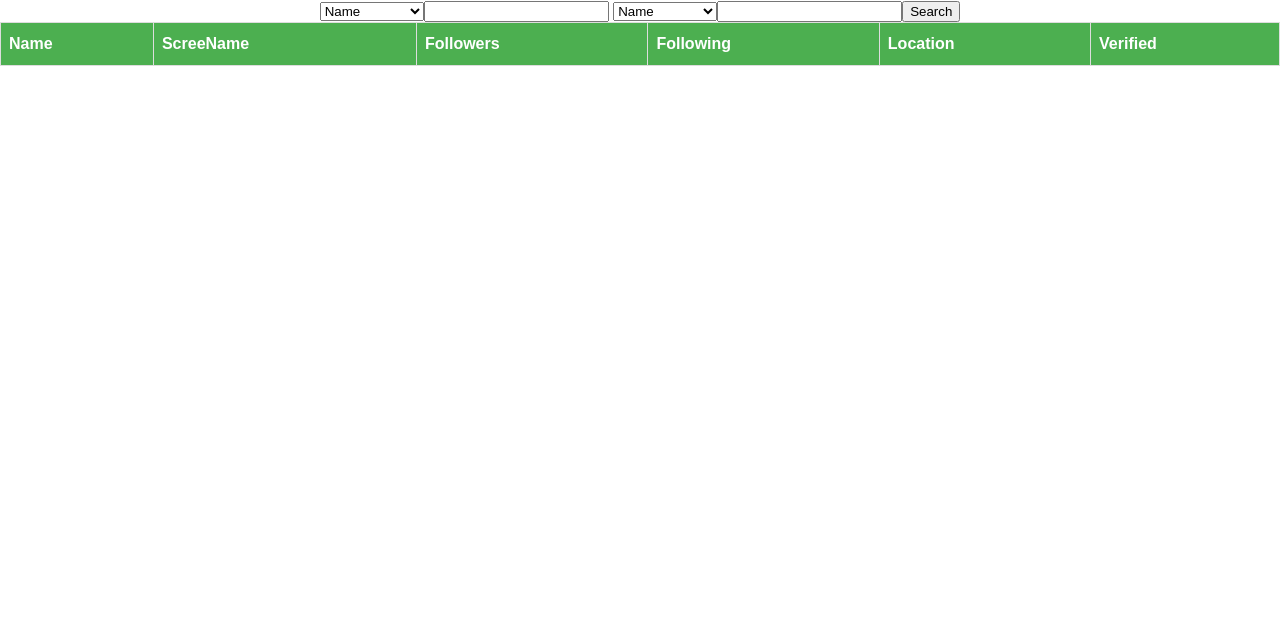
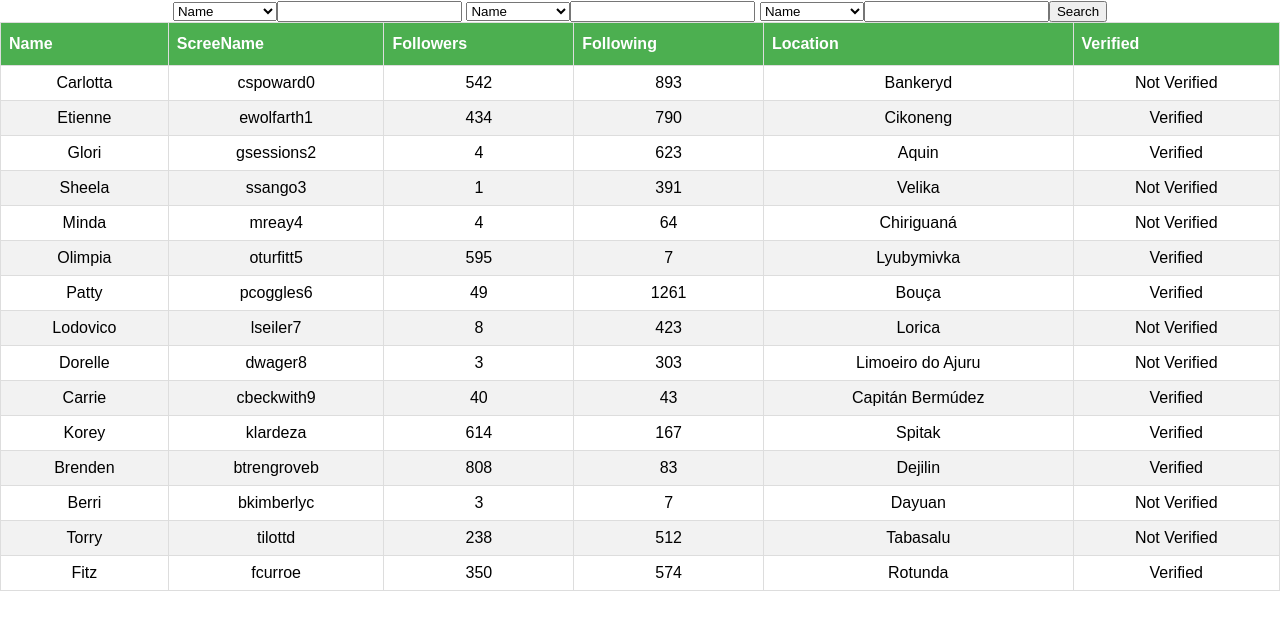
Before and after one commit to ajitamishra/assignment, a React (Create React App) app: page / in a window 1280 px wide. Shown: the top 630 px of the page. Built offline with nearby package versions, Linux system fonts and the light colour scheme.

Commit message:
Filters added

```diff
--- a/src/Components/Child.js
+++ b/src/Components/Child.js
@@ -19,38 +19,50 @@ function Child(props) {
     const data= MOCK_DATA;
     const columns=['Name','ScreeName','Followers','Following','Location','Verified']
 
-   var obj=data;
-   var filtered=data;
+    const res=[];
+    const filteredData=data.filter((item)=>
+    {
+        var val=true;
+      props.con.forEach(doc=>{
 
-    const filteredData=props.con.map(doc=>
+          if(doc.id==="followers")
           {
-          obj=filtered;
-          filtered=()=>{
-
-              if(doc.id=="followers")
+              if(doc.operator==="GTE")
               {
-                 if(doc.operator=="GTE")
+                  if(item.followers>=Number(doc.filter)&& val)
+                  val=true;
+                  else
+                  val=false;
+              }
+              else if(doc.operator==="LTE")
               {
-                     return obj.filter(obj1=>obj1.followers>=Number(doc.filter))
-                 }
+                if(item.followers<=Number(doc.filter) && val)
+                  val=true;
                   else
-                 {
-                    return obj.filter(obj1=>obj1.followers<=Number(doc.filter))
+                  val=false;
             }
           }
-             else if(doc.id=="location")
+          if(doc.id==="location")
           {
-              if(doc.operator=="CONTAINS")
+              if(item.location.includes(doc.filter) && val)
+              val=true;
+              else
+              val=false;
+          }
+          if(doc.id==="verified")
           {
-                  return obj.filter(obj1=>obj1.location.includes(doc.filter))
-              }
-              }
+              if(item.verified && val)
+              val=true;
+              else
+              val=false
+
           }
 
       })
-         console.log(filteredData)
-
-
+        if(val)
+        res.push(item)
+    })
+        console.log(res)
 
 
 
@@ -78,16 +90,16 @@ function Child(props) {
 
 
             <tbody>
-                {/* {filteredData.map(user=>
+                {res.map(user=>
                     <tr>
                         <td>{user.name}</td>
                         <td>{user.sname}</td>
                         <td>{user.followers}</td>
                         <td>{user.following}</td>
                         <td>{user.location}</td>
-                        <td>{user.verified}</td>
+                        <td>{user.verified===true ?"Verified":"Not Verified"}</td>
 
-                    </tr>)} */}
+                    </tr>)}
             </tbody>
 
 
--- a/src/Components/Filter.js
+++ b/src/Components/Filter.js
@@ -34,7 +34,12 @@ class Filter extends React.Component {
         id:"",
         operator:"",
         filter:""
-        }
+        },
+      boolFilter:{
+        id:"",
+        operator:"",
+        filter:""
+      }
     };
 
 
@@ -64,6 +69,33 @@ class Filter extends React.Component {
         this.setState(prevState => ({
             integerFilter: {                   // object that we want to update
                 ...prevState.integerFilter,    // keep all other key-value pairs
+                filter: e.target.value       // update the value of specific key
+            }
+        }))
+      };
+      handleChangeBoolId=e=>{
+        this.setState({id:e.target.value})
+        this.setState(prevState => ({
+            boolFilter: {                   // object that we want to update
+                ...prevState.boolFilter,    // keep all other key-value pairs
+                id: e.target.value       // update the value of specific key
+            }
+        }))
+    }
+    handleChangeBoolOperator=e=>{
+        this.setState({operator:e.target.value})
+        this.setState(prevState => ({
+            boolFilter: {                   // object that we want to update
+                ...prevState.boolFilter,    // keep all other key-value pairs
+                operator: e.target.value       // update the value of specific key
+            }
+        }))
+    }
+    handleChangeBoolFilter = e => {
+        this.setState({ filter: e.target.value });
+        this.setState(prevState => ({
+            boolFilter: {                   // object that we want to update
+                ...prevState.boolFilter,    // keep all other key-value pairs
                 filter: e.target.value       // update the value of specific key
             }
         }))
@@ -101,6 +133,7 @@ class Filter extends React.Component {
     con.shift()
      con.push(this.state.stringFilter);
      con.push(this.state.integerFilter)
+     con.push(this.state.boolFilter)
       this.setState({clicked:true})
       console.log(con)
 
@@ -128,11 +161,13 @@ class Filter extends React.Component {
          <option value="sname">Screen Name</option>
          <option value="followers">Followers</option>
          <option value="following">Following</option>
+         <option value="verified">Verified</option>
           </select>
           </span>
 
 
           { (this.state.id==="followers") ?  <span><select name="" id="operator" onChange={this.handleChangeIntegerOperator}>
+      <option value="">{" "}</option>
       <option value="GTE">{" >= "}</option>
       <option value="LTE">{" <= "}</option>
           </select>
@@ -152,6 +187,7 @@ class Filter extends React.Component {
          <option value="sname">Screen Name</option>
          <option value="followers">Followers</option>
          <option value="following">Following</option>
+         <option value="verified">Verified</option>
           </select>
           </span>
 
@@ -164,6 +200,26 @@ class Filter extends React.Component {
           }
 
 <span><input value={this.state.stringFilter.filter}  onChange={this.handleChangeStringFilter} /></span>
+
+<span> <select name="filters2" id="id2" onChange={this.handleChangeBoolId}>
+         <option value="name">Name</option>
+         <option value="location">Location</option>
+         <option value="sname">Screen Name</option>
+         <option value="followers">Followers</option>
+         <option value="following">Following</option>
+         <option value="verified">Verified</option>
+          </select>
+          </span>
+
+          { (this.state.id==="verified") ?  <span><select name="" id="operator2" onChange={this.handleChangeBoolOperator}>
+      <option value="">{" "}</option>
+      <option value="EQUALS">{" equals "}</option>
+
+          </select>
+          </span>:null
+          }
+
+<span><input value={this.state.boolFilter.filter}  onChange={this.handleChangeBoolFilter} /></span>
         {/* {console.log("StringFilter",this.state.stringFilter,"IntegerFilter",this.state.integerFilter)} */}
           <button onClick={this.handleSearch}>Search</button>
 
```
Also changed, not shown: 2 other files (tests, documents, lock files or other folders). Lines whose indentation alone changed are shown as unchanged.
